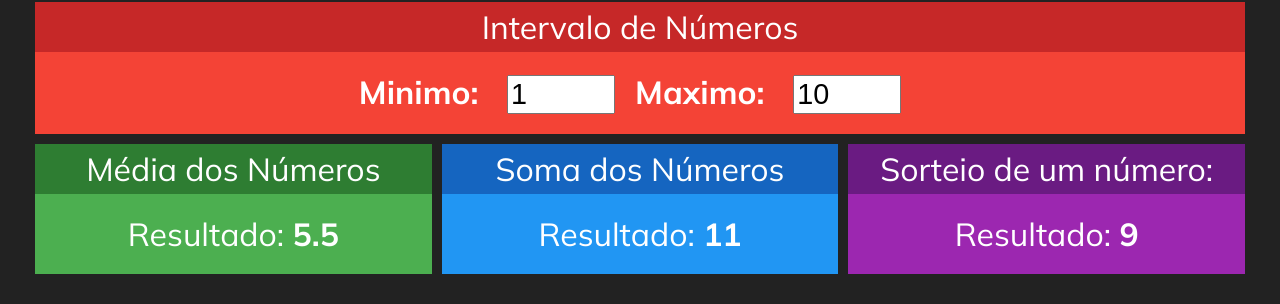
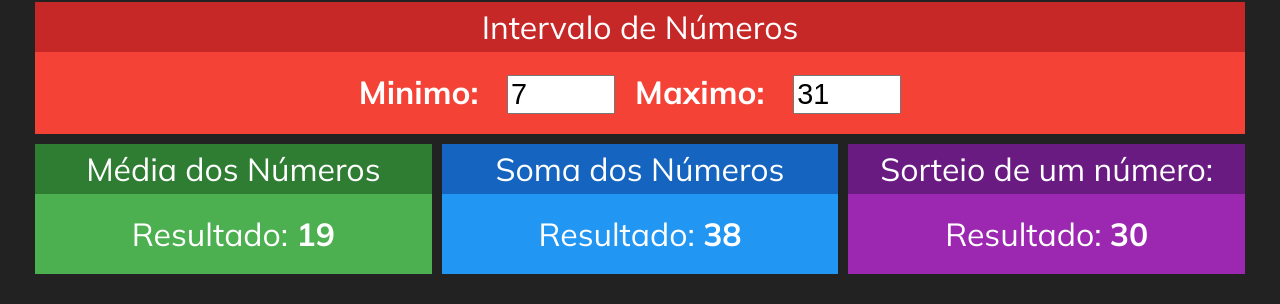
Before and after one commit to rodrigsmor/redux-simples, a React (Create React App) app: page / in a window 1280 px wide. Shown: the part 199-503 px from the top of the page. Built offline with nearby package versions, Linux system fonts and the light colour scheme.

Commit message:
06 | Invoke an action creator and change global states

```diff
--- a/src/components/Intervalo.jsx
+++ b/src/components/Intervalo.jsx
@@ -2,23 +2,24 @@ import './Intervalo.css';
 import React from 'react';
 import Card from './Card';
 import { connect } from 'react-redux';
+import { alterarNumeroMinimo, alterarNumeroMaximo } from '../store/actions/numeros';
 
 const Intervalo = (props) => {
-    const { min, max /*, onMinChanged, onMaxChanged */ } = props
+    const { min, max } = props
 
     return (
         <Card title={'Intervalo de Números'} red>
             <div className={'Intervalo'}>
                 <span>
                     <strong>Minimo: </strong>
-                    <input type={'number'} value={min} readOnly
-                      //  onChange={e => onMinChanged(+e.target.value)}
+                    <input type={'number'} value={min}
+                        onChange={e => props.alterarMinimo(+e.target.value)}
                     />
                 </span>
                 <span>
                     <strong>Maximo: </strong>
                     <input type={'number'} value={max}
-                       readOnly // onChange={e => onMaxChanged(+e.target.value)}
+                        onChange={e => props.alterarMaximo(+e.target.value)}
                     />
                 </span>
             </div>
@@ -33,4 +34,20 @@ function mapStateToProps(state) {
     }
 }
 
-export default connect(mapStateToProps)(Intervalo);
+function mapDispatchToProps(dispatch) {
+    return {
+        alterarMinimo(novoNumero) {
+            const action = alterarNumeroMinimo(novoNumero);
+            dispatch(action);
+        },
+        alterarMaximo(novoNumero) {
+            const action = alterarNumeroMaximo(novoNumero);
+            dispatch(action);
+        }
+    }
+}
+
+export default connect(
+    mapStateToProps,
+    mapDispatchToProps
+)(Intervalo);
--- /dev/null
+++ b/src/store/actions/numeros.js
@@ -0,0 +1,13 @@
+export function alterarNumeroMinimo(novoNumero) {
+    return {
+        type: 'NUM_MIN_ALTERADO',
+        payload: novoNumero
+    }
+}
+
+export function alterarNumeroMaximo(novoNumero) {
+    return {
+        type: 'NUM_MAX_ALTERADO',
+        payload: novoNumero
+    }
+}
--- a/src/store/storeConfig.js
+++ b/src/store/storeConfig.js
@@ -2,16 +2,29 @@ import { createStore, combineReducers } from "redux";
 
 const reducers = combineReducers({
     numeros: function(state, action) {
-        console.log(state, ' ', action)
+        switch(action.type) {
+            case 'NUM_MIN_ALTERADO':
+                return {
+                    ...state,
+                    min: action.payload,
+                }
+            break;
 
-        return {
-            min: 1,
-            max: 10
+            case 'NUM_MAX_ALTERADO':
+                return {
+                    ...state,
+                    max: action.payload
+                }
+            break;
+
+            default:
+                return {
+                    min: 7,
+                    max: 31
+                }
         }
     },
     nomes: function(state, action) {
-        console.log(state, ' ', action)
-
         return [
             'Ana',
             'Bia',
```
